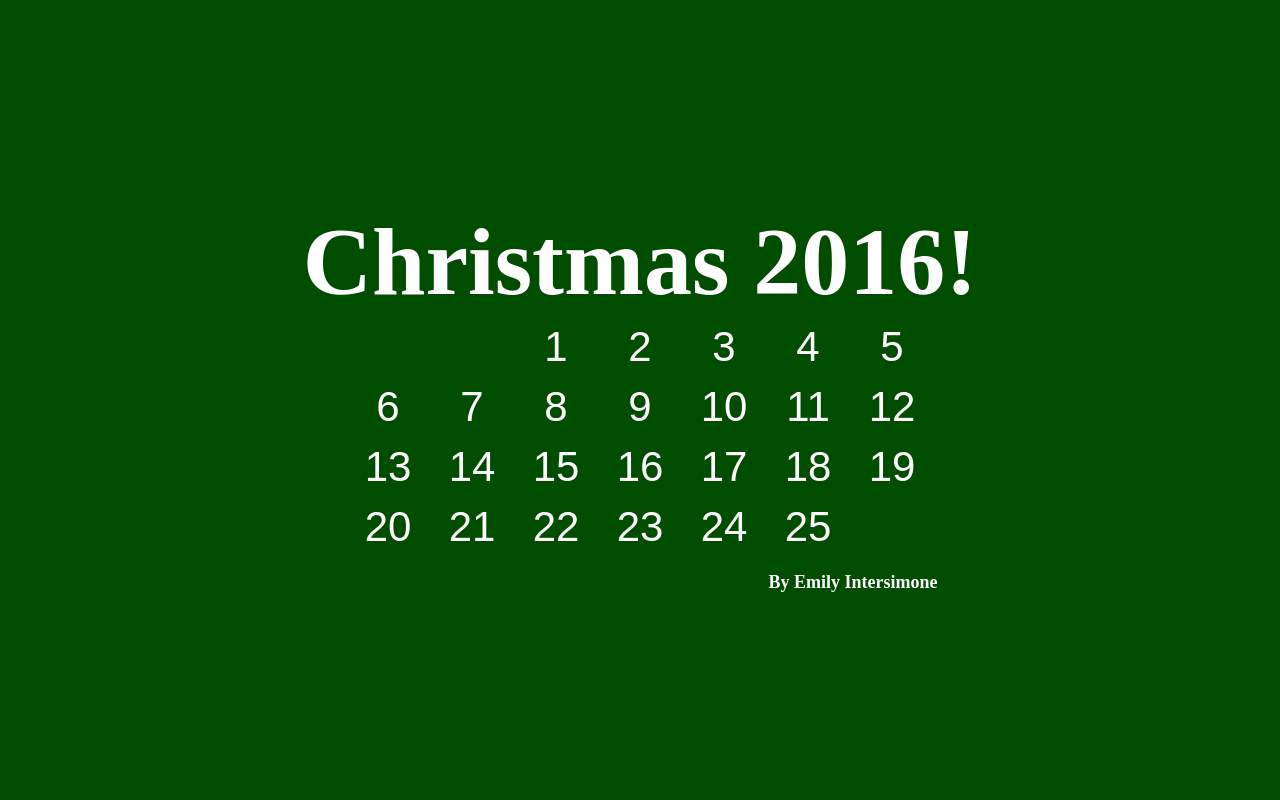
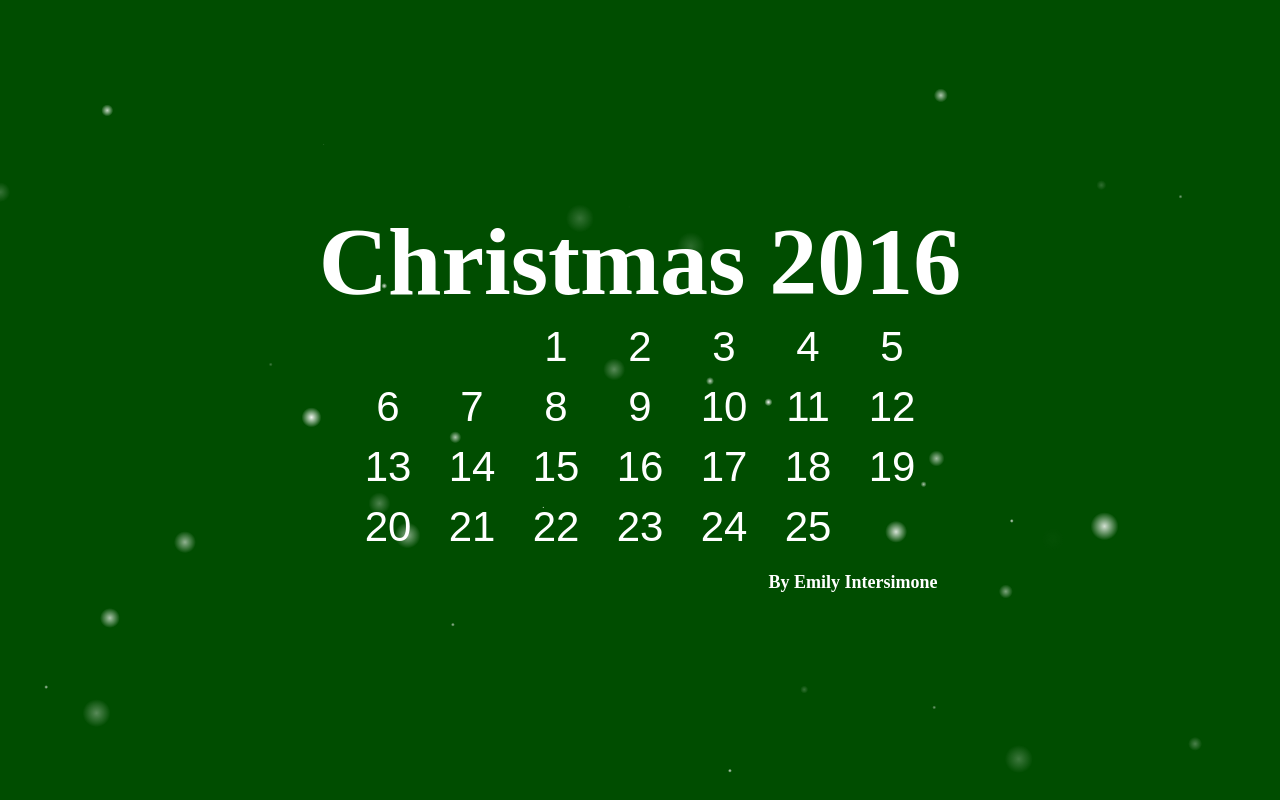
Before and after one commit to intersim/advent-cal-code, a plain HTML site: page index.html in a window 1280 px wide. Drawn offline with nearby package versions, Linux system fonts and the light colour scheme; a web font is replaced by a local one.

Commit message:
animated bg

```diff
--- a/css/main-styles.css
+++ b/css/main-styles.css
@@ -79,3 +79,10 @@ a:hover {
     text-decoration: none;
     color: #e60000;
 }
+
+canvas {
+  position: absolute;
+  left: 0;
+  top: 0;
+  z-index: -1;
+}
--- a/index.html
+++ b/index.html
@@ -10,14 +10,16 @@
 <link rel="stylesheet" type="text/css" media="screen" href="css/common-styles.css" />
 <link rel="stylesheet" type="text/css" media="screen" href="css/main-styles.css" />
 <link href='https://fonts.googleapis.com/css?family=Yesteryear' rel='stylesheet' type='text/css'>
+<link href="https://fonts.googleapis.com/css?family=Raleway" rel="stylesheet">
 
 </head>
 <body>
+<canvas id="screen"></canvas>
 <div class="center-container">
 
   <div class="center-item">
     <div class="header">
-      <h1>Christmas 2016!</h1>
+      <h1>Christmas 2016</h1>
     </div>
 
     <div class="cal-container">
@@ -66,5 +68,7 @@
 
 </div>
 
+<script type="text/javascript" src="./js/lights.js"></script>
+
 </body>
 </html>
--- /dev/null
+++ b/js/lights.js
@@ -0,0 +1,134 @@
+var screen = {};
+screen.id = document.getElementById("screen");
+screen.context = screen.id.getContext("2d");
+screen.width;
+screen.height;
+screen.adjust = function(){
+  screen.id.width = window.innerWidth;
+  screen.id.height = window.innerHeight;
+  screen.width = screen.id.width;
+  screen.height = screen.id.height;
+};
+screen.erase = function(){
+  screen.context.clearRect(0, 0, screen.width, screen.height);
+};
+screen.draw = function(){
+  help.draw();
+  orbs.draw();
+};
+
+var help = {};
+help.draw = function(){
+
+};
+
+function Orb(){
+	this.x = Math.floor(Math.random() * screen.width);
+	this.y = Math.floor(Math.random() * screen.height);
+	var speedMin = 1;
+	var speedMax = 2;
+	this.speedX = speed(Math.random() * speedMax + speedMin);
+	if(Math.random() < 0.5){
+		this.speedX = -this.speedX;
+	}
+	this.speedY = speed(Math.random() * speedMax + speedMin);
+	if(Math.random() < 0.5){
+		this.speedY = -this.speedY;
+	}
+	this.radius = Math.floor(Math.random() * 15);
+	console.log(this.radius);
+	this.opacity = 0;
+	this.opacityMax = Math.random();
+	this.spawn = Date.now();
+	this.duration = Math.floor(Math.random() * 5000 + 5000);
+	this.on = true;
+	this.reset = function(){
+		this.x = Math.floor(Math.random() * screen.width);
+		this.y = Math.floor(Math.random() * screen.height);
+		this.speedX = speed(Math.random() * speedMax + speedMin);
+		if(Math.random() < 0.5){
+			this.speedX = -this.speedX;
+		}
+		this.speedY = speed(Math.random() * speedMax + speedMin);
+		if(Math.random() < 0.5){
+			this.speedY = -this.speedY;
+		}
+		this.opacity = 0;
+		this.on = true;
+		this.spawn = Date.now();
+	};
+}
+
+var orbs = {};
+orbs.all = [];
+orbs.max = 40;
+orbs.update = function(){
+	for(var i = 0, l = orbs.all.length; i < l; i++){
+		var orb = orbs.all[i];
+		orb.x += orb.speedX;
+		orb.y += orb.speedY;
+		if(orb.x > screen.width + orb.radius || orb.x < 0 - orb.radius || orb.y < 0 - orb.radius || orb.y > screen.height + orb.radius || orb.on == false && orb.opacity <= 0){
+			orb.reset();
+		}
+	}
+};
+orbs.draw = function(){
+
+	for(var i = 0, l = orbs.all.length; i < l; i++){
+		var orb = orbs.all[i];
+		var blurAmount = orb.radius;
+		var gradient = screen.context.createRadialGradient(orb.x, orb.y, orb.radius - blurAmount, orb.x, orb.y, orb.radius);
+		gradient.addColorStop(0,"rgba(255, 255, 255, " + orb.opacity + ")");
+		gradient.addColorStop(1,"rgba(255, 255, 255, 0)");
+		screen.context.beginPath();
+		screen.context.arc(orb.x,orb.y,orb.radius,0,2*Math.PI);
+		if(orb.opacity < orb.opacityMax && orb.on == true){
+			orb.opacity += 0.005;
+		}
+		if(Date.now() - orb.spawn > orb.duration){
+			orb.on = false;
+			orb.opacity -= 0.005;
+		}
+		screen.context.fillStyle = gradient;
+		screen.context.fill();
+		screen.context.closePath();
+	}
+};
+
+var time = {};
+time.then = Date.now();
+time.now;
+time.passed = 0.016;
+time.update = function(){
+	time.now = Date.now();
+	time.passed = (time.now - time.then) / 1000; //Seconds since last frame
+	time.then = time.now;
+};
+
+var speed = function(pixPerSecond){
+	return pixPerSecond * time.passed;
+};
+
+var load = function(){
+	screen.adjust();
+	for(var i = 0; i < orbs.max; i++){
+		orbs.all.push(new Orb());
+	}
+};
+
+var loop = function(){
+	time.update();
+	orbs.update();
+	screen.erase();
+	screen.draw();
+	window.requestAnimationFrame(loop);
+};
+
+window.onload = function(){
+
+}
+window.onresize = screen.adjust;
+
+load();
+
+loop();
```
